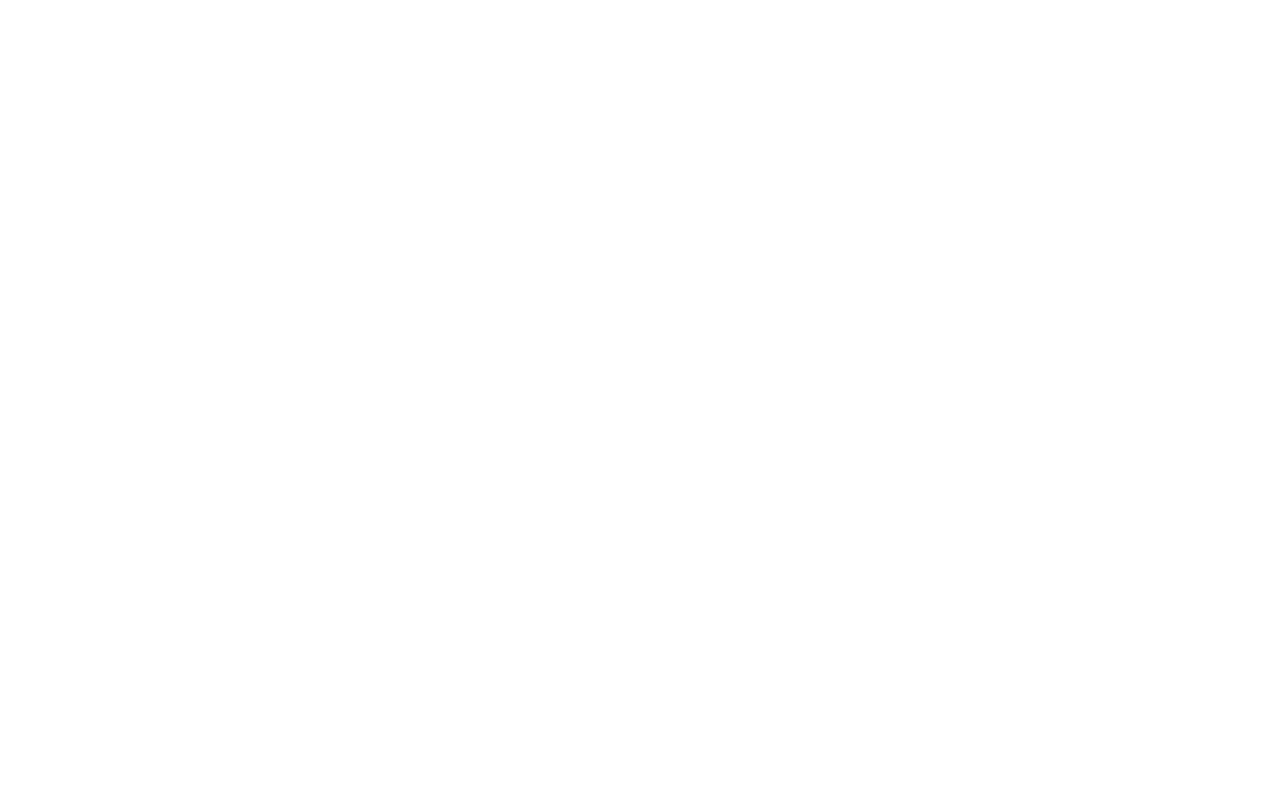
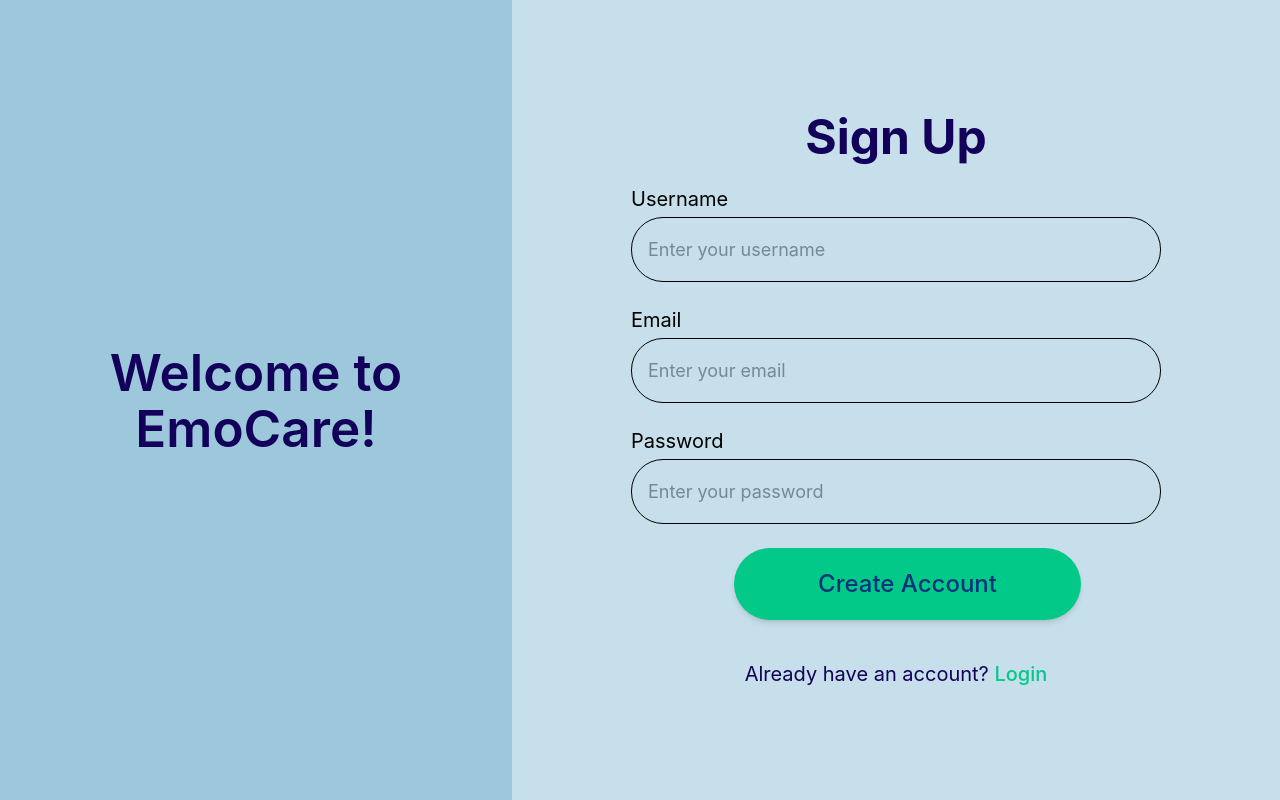
Before and after one commit to Kholil-Asjaduddin/EmoCare, a React (Vite) app in the folder frontend/: page /signup in a window 1280 px wide. Before the commit this address had no page. Built offline with nearby package versions, Linux system fonts and the light colour scheme.

Commit message:
feat: add landing page, signup/login page, and navbar component

```diff
--- a/frontend/src/App.jsx
+++ b/frontend/src/App.jsx
@@ -1,7 +1,11 @@
 import { BrowserRouter as Router, Routes, Route } from "react-router-dom";
 
+import LandingPage from "./components/LandingPage/LandingPage";
+import SignupPage from "./components/SignupPage/SignupPage";
+import LoginPage from "./components/LoginPage/LoginPage";
+import CommunityPage from "./components/CommunityPage/CommunityPage";
+import Navbar from "./components/Navbar";
 
-import CommunityPage from "./components/CommunityPage/CommunityPage";
 
 // Used for testing
 // import Test from "./test/Test";
@@ -11,9 +15,13 @@
     <Router>
       <main>
         <Routes>
+          <Route path="/landing" element={<LandingPage />} />
+          <Route path="/signup" element={<SignupPage />} />
+          <Route path="/login" element={<LoginPage />} />
           {/* route to /community */}
           <Route path="/community" element={<CommunityPage />} />
-
+          <Route path="/navbar" element={<Navbar />} />
+          {/* <Route path="/navbar" element={<Navbar />} /> */}
           {/* route to /test */}
           {/* <Route path="/" element={<Test />} /> */}
         </Routes>
--- /dev/null
+++ b/frontend/src/components/LandingPage/HeroSection.jsx
@@ -0,0 +1,23 @@
+import React from "react";
+import heroImage from "../../assets/landing-image.svg";
+
+const HeroSection = () => {
+    return (
+        <div className="flex flex-col lg:flex-row justify-between items-center px-16 py-12 bg-light h-screen">
+            {/* Left Section (Text + Button) */}
+            <div className="text-left">
+                <h1 className="text-navy text-6xl font-extrabold">EmoCare</h1>
+                <button className="mt-6 bg-teal text-blue-dark text-2xl font-medium px-8 py-4 rounded-full shadow-md">
+                    Get Started
+                </button>
+            </div>
+
+            {/* Right Section (Image) */}
+            <div className="max-w-xl mt-10 lg:mt-0">
+                <img src={heroImage} alt="Mental health illustration" className="w-full" />
+            </div>
+        </div>
+    );
+};
+
+export default HeroSection;
--- /dev/null
+++ b/frontend/src/components/LandingPage/LandingPage.jsx
@@ -0,0 +1,14 @@
+import React from "react";
+import Navbar from "./Nav";
+import HeroSection from "./HeroSection";
+
+const LandingPage = () => {
+    return (
+        <div className="bg-light min-h-screen w-full">
+            <Navbar />
+            <HeroSection />
+        </div>
+    );
+};
+
+export default LandingPage;
--- /dev/null
+++ b/frontend/src/components/LandingPage/Nav.jsx
@@ -0,0 +1,14 @@
+import React from "react";
+
+const Nav = () => {
+    return (
+        <nav className="flex justify-start items-center p-6">
+            <ul className="flex gap-10 text-navy text-xl font-semibold">
+                <li className="font-bold">Home</li>
+                <li>About Us</li>
+            </ul>
+        </nav>
+    );
+};
+
+export default Nav;
--- /dev/null
+++ b/frontend/src/components/LoginPage/LoginButton.jsx
@@ -0,0 +1,11 @@
+import React from "react";
+
+const LoginButton = () => {
+    return (
+        <button className="w-[347px] h-[72px] bg-teal text-blue-dark text-2xl font-medium rounded-full shadow-md">
+            Log In
+        </button>
+    );
+};
+
+export default LoginButton;
--- /dev/null
+++ b/frontend/src/components/LoginPage/LoginForm.jsx
@@ -0,0 +1,46 @@
+import React from "react";
+import LoginButton from "./LoginButton";
+
+const LoginForm = () => {
+    return (
+        <div className="w-[530px] flex flex-col gap-6">
+            <h2 className="text-navy text-5xl font-bold text-center">Log In</h2>
+
+            {/* Email Input */}
+            <div>
+                <label className="block text-black text-xl mb-1">Email</label>
+                <input
+                    type="email"
+                    className="w-full h-[70px] border border-black rounded-4xl px-4 text-lg focus:outline-none"
+                    placeholder="Enter your email"
+                />
+            </div>
+
+            {/* Password Input */}
+            <div>
+                <label className="block text-black text-xl mb-1">Password</label>
+                <input
+                    type="password"
+                    className="w-full h-[70px] border border-black rounded-4xl px-4 text-lg focus:outline-none"
+                    placeholder="Enter your password"
+                />
+            </div>
+
+            {/* Login Button */}
+            <div className="flex justify-end items-center w-full pr-20">
+                <LoginButton />
+            </div>
+
+
+            {/* Sign Up Link */}
+            <p className="text-center text-xl text-navy mt-4">
+                Don't have an account?{" "}
+                <a href="/signup" className="text-teal underline">
+                    Sign Up
+                </a>
+            </p>
+        </div>
+    );
+};
+
+export default LoginForm;
--- /dev/null
+++ b/frontend/src/components/LoginPage/LoginPage.jsx
@@ -0,0 +1,22 @@
+import React from "react";
+import LoginForm from "./LoginForm";
+
+const LoginPage = () => {
+    return (
+        <div className="w-screen h-screen flex items-center justify-center bg-nav">
+            {/* Left Side - Welcome Message */}
+            <div className="w-2/5 h-full flex items-center justify-center text-center">
+                <h1 className="text-navy text-6xl font-semibold leading-tight">
+                    Welcome Back!
+                </h1>
+            </div>
+
+            {/* Right Side - Login Form */}
+            <div className="w-3/5 h-full bg-light flex items-center justify-center">
+                <LoginForm />
+            </div>
+        </div>
+    );
+};
+
+export default LoginPage;
--- /dev/null
+++ b/frontend/src/components/Navbar.jsx
@@ -0,0 +1,28 @@
+import React from "react";
+
+const Navbar = () => {
+    return (
+        <header className="absolute top-[-2px] left-0 w-full h-[50px] bg-light flex items-center px-8">
+            {/* Navigation Links */}
+            <nav className="flex gap-10">
+                <a href="/" className="text-navy text-[20px] font-bold px-4 py-1">
+                    Home
+                </a>
+                <a href="/community" className="text-navy text-[20px] font-normal px-4 py-1">
+                    Community
+                </a>
+                <a href="/consultation" className="text-navy text-[20px] font-normal px-4 py-1">
+                    Consultation
+                </a>
+                <a href="/chatbot" className="text-navy text-[20px] font-normal px-4 py-1">
+                    Chatbot
+                </a>
+            </nav>
+
+            {/* Profile Icon */}
+            <div className="ml-auto w-[35px] h-[30px] bg-gray-300 border border-bg-light rounded-full"></div>
+        </header>
+    );
+};
+
+export default Navbar;
--- /dev/null
+++ b/frontend/src/components/SignupPage/SignupButton.jsx
@@ -0,0 +1,11 @@
+import React from "react";
+
+const SignupButton = () => {
+    return (
+        <button className="w-[347px] h-[72px] bg-teal text-blue-dark text-2xl font-medium rounded-full shadow-md">
+            Create Account
+        </button>
+    );
+};
+
+export default SignupButton;
--- /dev/null
+++ b/frontend/src/components/SignupPage/SignupForm.jsx
@@ -0,0 +1,56 @@
+import React from "react";
+import SignupButton from "./SignupButton";
+
+const SignupForm = () => {
+    return (
+        <div className="w-[530px] flex flex-col gap-6">
+            <h2 className="text-navy text-5xl font-bold text-center">Sign Up</h2>
+
+            {/* Username Input */}
+            <div>
+                <label className="block text-black text-xl mb-1">Username</label>
+                <input
+                    type="username"
+                    className="w-full h-[65px] border border-black rounded-4xl px-4 text-lg focus:outline-none"
+                    placeholder="Enter your username"
+                />
+            </div>
+
+            {/* Email Input */}
+            <div>
+                <label className="block text-black text-xl mb-1">Email</label>
+                <input
+                    type="email"
+                    className="w-full h-[65px] border border-black rounded-4xl px-4 text-lg focus:outline-none"
+                    placeholder="Enter your email"
+                />
+            </div>
+
+            {/* Password Input */}
+            <div>
+                <label className="block text-black text-xl mb-1">Password</label>
+                <input
+                    type="password"
+                    className="w-full h-[65px] border border-black rounded-4xl px-4 text-lg focus:outline-none"
+                    placeholder="Enter your password"
+                />
+            </div>
+
+            {/* Signup Button */}
+            <div className="flex justify-end items-center w-full pr-20">
+                <SignupButton />
+            </div>
+
+
+            {/* Log In Link */}
+            <p className="text-center text-xl text-navy mt-4">
+                Already have an account?{" "}
+                <a href="/login" className="text-teal underline">
+                    Login
+                </a>
+            </p>
+        </div>
+    );
+};
+
+export default SignupForm;
--- /dev/null
+++ b/frontend/src/components/SignupPage/SignupPage.jsx
@@ -0,0 +1,22 @@
+import React from "react";
+import SignupForm from "./SignupForm";
+
+const SignupPage = () => {
+    return (
+        <div className="w-screen h-screen flex items-center justify-center bg-nav">
+            {/* Left Side - Welcome Message */}
+            <div className="w-2/5 h-full flex items-center justify-center text-center">
+                <h1 className="text-navy text-6xl font-semibold leading-tight">
+                    Welcome to EmoCare!
+                </h1>
+            </div>
+
+            {/* Right Side - Signup Form */}
+            <div className="w-3/5 h-full bg-light flex items-center justify-center">
+                <SignupForm />
+            </div>
+        </div>
+    );
+};
+
+export default SignupPage;
--- a/frontend/src/index.css
+++ b/frontend/src/index.css
@@ -50,6 +50,14 @@
   }
 }
 
+.bg-light {
+    background-color: #C6DFEA;
+}
+
+.bg-nav {
+    background-color: #9DC8DC;
+}
+
 .bg-navy {
   background-color: #13005A;
 }
```
Also changed, not shown: frontend/src/assets/landing-image.svg (added), 1 other file (tests, documents, lock files or other folders).
